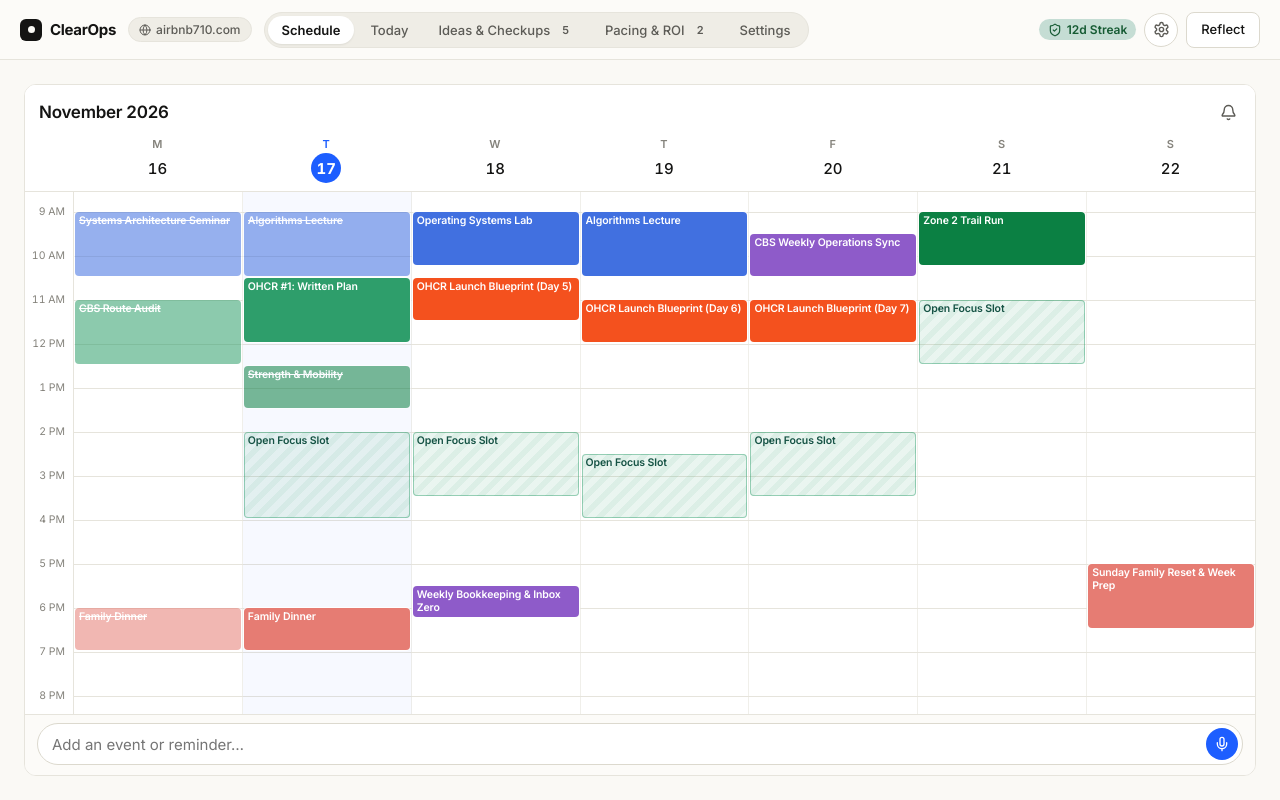
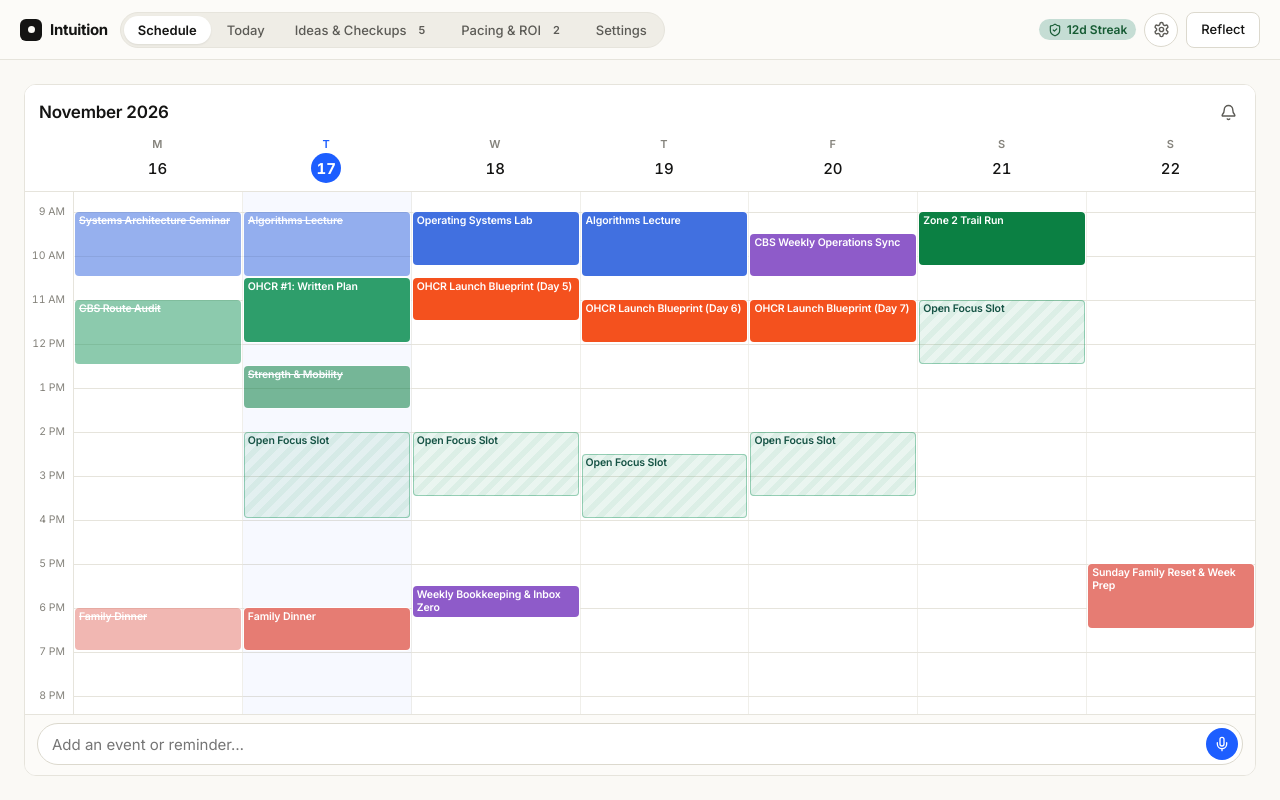
Before and after one commit to Ho0diee/clearops, a React (Vite) app: page / in a window 1280 px wide. Built offline with nearby package versions, Linux system fonts and the light colour scheme.

Commit message:
Rename app to Intuition and remove top domain pill

```diff
--- a/index.html
+++ b/index.html
@@ -9,9 +9,9 @@
     <meta name="theme-color" content="#FAF9F5" />
     <meta name="apple-mobile-web-app-capable" content="yes" />
     <meta name="apple-mobile-web-app-status-bar-style" content="default" />
-    <meta name="apple-mobile-web-app-title" content="ClearOps 710" />
+    <meta name="apple-mobile-web-app-title" content="Intuition" />
     <link rel="manifest" href="/manifest.webmanifest" />
-    <title>ClearOps — Personal &amp; Profitable Operations</title>
+    <title>Intuition</title>
     <link rel="preconnect" href="https://fonts.googleapis.com" />
     <link rel="preconnect" href="https://fonts.gstatic.com" crossorigin />
     <link
--- a/src/App.tsx
+++ b/src/App.tsx
@@ -2,12 +2,10 @@ import React, { useEffect } from 'react';
 import {
   Activity,
   Calendar,
-  Globe,
   Lightbulb,
   Settings,
   Sun,
   ShieldCheck,
-  SlidersHorizontal,
   Sparkles,
 } from 'lucide-react';
 import { Badge, Button, SegmentedControl } from './components/ui';
@@ -105,17 +103,7 @@ const ClearOpsWorkspace: React.FC = () => {
             onClick={() => actions.setActiveTab('schedule')}
           >
             <span className="ops-brand-mark" aria-hidden="true" />
-            <span>{state.siteConfig.workspaceName || 'ClearOps'}</span>
-          </button>
-
-          <button
-            type="button"
-            className="ops-domain-pill"
-            onClick={() => actions.setActiveTab('config')}
-            title={`Configure ${state.siteConfig.targetDomain}`}
-          >
-            <Globe size={12} />
-            <span>{state.siteConfig.domainLabel || 'airbnb710.com'}</span>
+            <span>{state.siteConfig.workspaceName || 'Intuition'}</span>
           </button>
 
           <div className="ops-desktop-nav">
--- a/src/features/config/SiteConfigView.tsx
+++ b/src/features/config/SiteConfigView.tsx
@@ -121,7 +121,7 @@ export const SiteConfigView: React.FC = () => {
       const url = URL.createObjectURL(blob);
       const anchor = document.createElement('a');
       anchor.href = url;
-      anchor.download = 'airbnb710-clearops-config.json';
+      anchor.download = 'intuition-config.json';
       document.body.appendChild(anchor);
       anchor.click();
       document.body.removeChild(anchor);
@@ -130,7 +130,7 @@ export const SiteConfigView: React.FC = () => {
       // Ignore download errors in headless environments
     }
 
-    actions.showToast('Exported airbnb710-clearops-config.json & copied to clipboard');
+    actions.showToast('Exported intuition-config.json & copied to clipboard');
   };
 
   const handleImportSubmit = () => {
@@ -247,7 +247,7 @@ export const SiteConfigView: React.FC = () => {
                   type="text"
                   className="ui-input"
                   value={state.siteConfig.workspaceName}
-                  placeholder="Airbnb 710 Operations"
+                  placeholder="Intuition"
                   onChange={(e) =>
                     actions.updateSiteConfig({ workspaceName: e.target.value })
                   }
--- a/src/features/reflection/ReflectionDrawer.tsx
+++ b/src/features/reflection/ReflectionDrawer.tsx
@@ -156,8 +156,8 @@ export const ReflectionDrawer: React.FC = () => {
 
   const handleDownloadExport = () => {
     const markdown = exportMarkdown || actions.generateGeminiWeeklyExport();
-    downloadMarkdownFile(`clearops-gemini-brief-${state.selectedDate}.md`, markdown);
-    actions.showToast(`Downloaded clearops-gemini-brief-${state.selectedDate}.md`);
+    downloadMarkdownFile(`intuition-gemini-brief-${state.selectedDate}.md`, markdown);
+    actions.showToast(`Downloaded intuition-gemini-brief-${state.selectedDate}.md`);
   };
 
   const handleCompleteReflection = () => {
--- a/src/store/opsStore.tsx
+++ b/src/store/opsStore.tsx
@@ -247,12 +247,18 @@ export const OpsStoreProvider: React.FC<{ children: React.ReactNode }> = ({ chil
         const parsed = JSON.parse(raw) as Partial<OpsState>;
         if (parsed && Array.isArray(parsed.blocks) && Array.isArray(parsed.ideas)) {
           const mergedProjects = parsed.projects ?? INITIAL_OPS_STATE.projects;
+          const savedName = parsed.siteConfig?.workspaceName;
+          const migratedName =
+            !savedName || savedName === 'ClearOps' || savedName === 'Airbnb 710 Operations'
+              ? 'Intuition'
+              : savedName;
           return {
             ...INITIAL_OPS_STATE,
             ...parsed,
             siteConfig: {
               ...DEFAULT_SITE_CONFIG,
               ...(parsed.siteConfig ?? {}),
+              workspaceName: migratedName,
             },
             ideas: normalizeAllProjectsRanks(parsed.ideas, mergedProjects),
             toastMessage: null,
@@ -289,10 +295,8 @@ export const OpsStoreProvider: React.FC<{ children: React.ReactNode }> = ({ chil
 
   useEffect(() => {
     document.documentElement.dataset.accent = state.siteConfig.accentTheme || 'cobalt';
-    const ws = state.siteConfig.workspaceName || 'ClearOps';
-    const dom = state.siteConfig.domainLabel || '';
-    document.title = dom ? `${ws} — ${dom}` : `${ws} — Personal & Profitable Operations`;
-  }, [state.siteConfig.accentTheme, state.siteConfig.workspaceName, state.siteConfig.domainLabel]);
+    document.title = state.siteConfig.workspaceName || 'Intuition';
+  }, [state.siteConfig.accentTheme, state.siteConfig.workspaceName]);
 
   useEffect(() => {
     if (!state.toastMessage) return;
@@ -1224,7 +1228,7 @@ export const OpsStoreProvider: React.FC<{ children: React.ReactNode }> = ({ chil
         const activeBottlenecks = state.ideas.filter((i) => i.isBottleneck);
 
         const lines: string[] = [
-          '# ClearOps Weekly Operations & Self-Reflection Brief (for Gemini)',
+          '# Intuition Weekly Operations & Self-Reflection Brief (for Gemini)',
           `Generated: ${state.selectedDate} | Protected Streak: ${state.streak.currentDays} days (Best: ${state.streak.bestDays}d)`,
           '',
           '## 1. Core Why Anchors',
--- a/src/store/seedData.ts
+++ b/src/store/seedData.ts
@@ -5,7 +5,7 @@ export const TODAY_ISO = '2026-11-17';
 export const DEFAULT_SITE_CONFIG: SiteConfig = {
   targetDomain: 'https://airbnb710.com',
   domainLabel: 'airbnb710.com',
-  workspaceName: 'ClearOps',
+  workspaceName: 'Intuition',
   accentTheme: 'cobalt',
   activeTemplate: 'personal-cbs-ohcr',
   hostingProvider: 'Vercel',
@@ -571,7 +571,7 @@ export const AIRBNB710_STR_PRESET: Pick<
   siteConfig: {
     targetDomain: 'https://airbnb710.com',
     domainLabel: 'airbnb710.com',
-    workspaceName: 'Airbnb 710 Operations',
+    workspaceName: 'Intuition',
     accentTheme: 'cobalt',
     activeTemplate: 'airbnb710-str',
     hostingProvider: 'Vercel',
```
Also changed, not shown: public/manifest.webmanifest.
